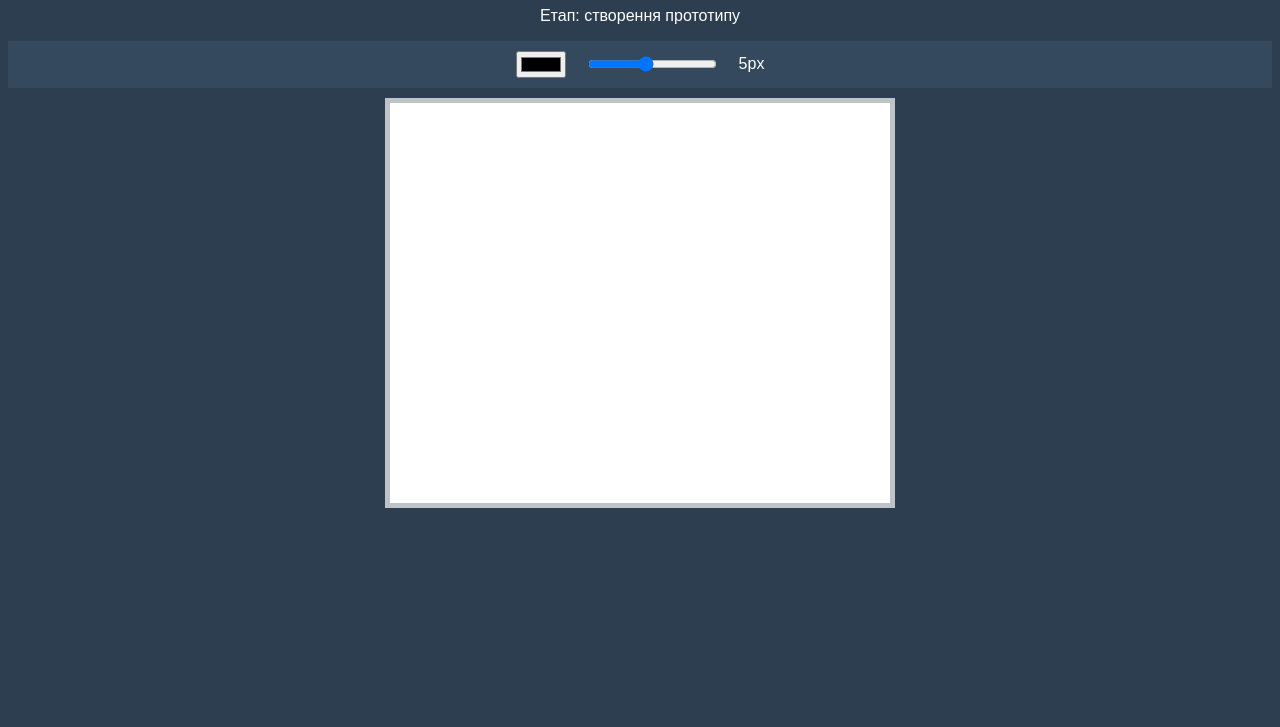
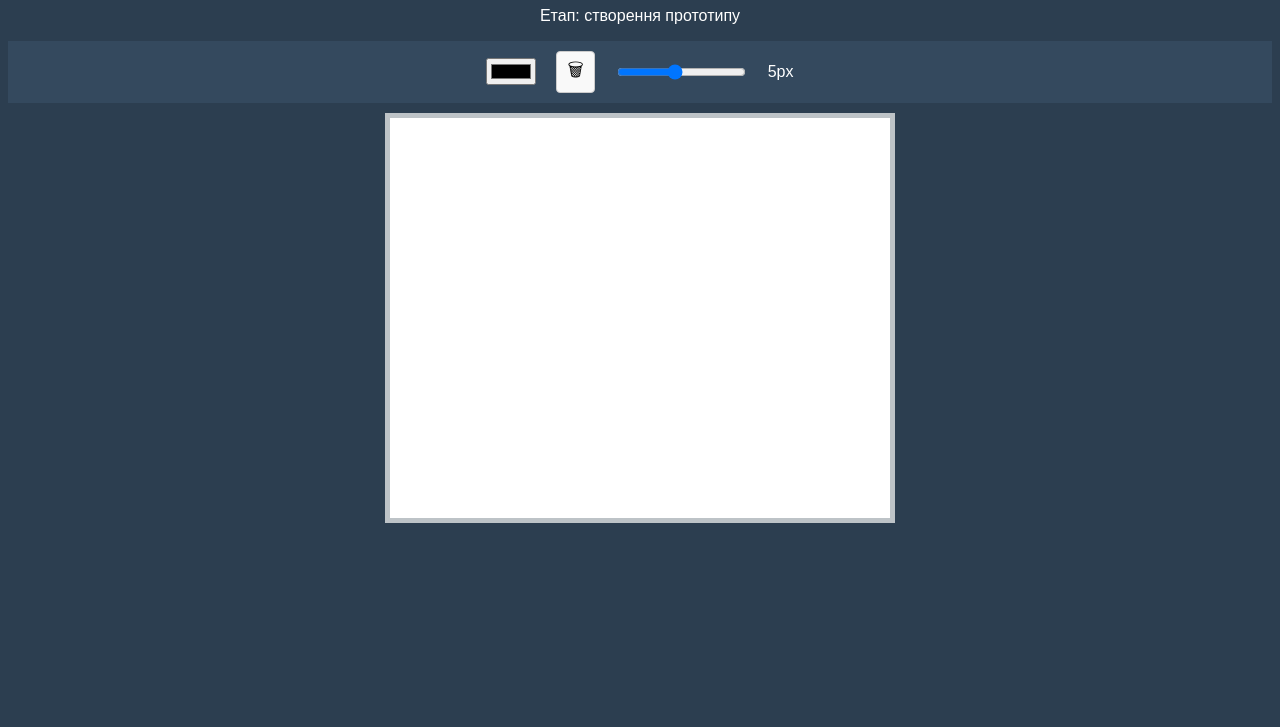
Before and after one commit to T30RET1K/mirror-11A, a website: page index.html in a window 1280 px wide. Shown: the part 73-800 px from the top of the page. Drawn offline with Linux system fonts and the light colour scheme.

Commit message:
Випадков в main

```diff
--- a/index.html
+++ b/index.html
@@ -11,6 +11,7 @@
     <!-- Aviket -->
     <div class="controls">
       <input type="color" id="colorPicker" value="#000000" />
+      <button id="clearBtn" title="Очистити полотно">&#128465;</button>
       <input type="range" id="lineWidth" min="1" max="10" value="5" />
       <span id="sizeValue">5px</span>
     </div>
--- a/script.js
+++ b/script.js
@@ -30,3 +30,15 @@ canvas.onmousemove = (e) => {
 lineWidth.oninput = () => {
   sizeValue.textContent = lineWidth.value + "px";
 };
+
+// 1. Знаходимо кнопку в HTML
+const clearBtn = document.getElementById("clearBtn");
+
+// 2. Описуємо, що станеться при кліку
+clearBtn.onclick = () => {
+  // clearRect видаляє все у вказаному прямокутнику (від 0,0 до краю полотна)
+  ctx.clearRect(0, 0, canvas.width, canvas.height);
+
+  // Додаткова перестраховка: скидаємо шлях, щоб наступна лінія не почалася зі старого місця
+  ctx.beginPath();
+};
--- a/style.css
+++ b/style.css
@@ -25,3 +25,16 @@ canvas {
   justify-content: center;
   gap: 20px;
 }
+
+button {
+  padding: 5px 10px;
+  font-size: 18px; /* Розмір іконки */
+  cursor: pointer;
+  border: 1px solid #ccc;
+  background-color: #f9f9f9;
+  border-radius: 4px;
+}
+
+button:hover {
+  background-color: #e0e0e0;
+}
```
